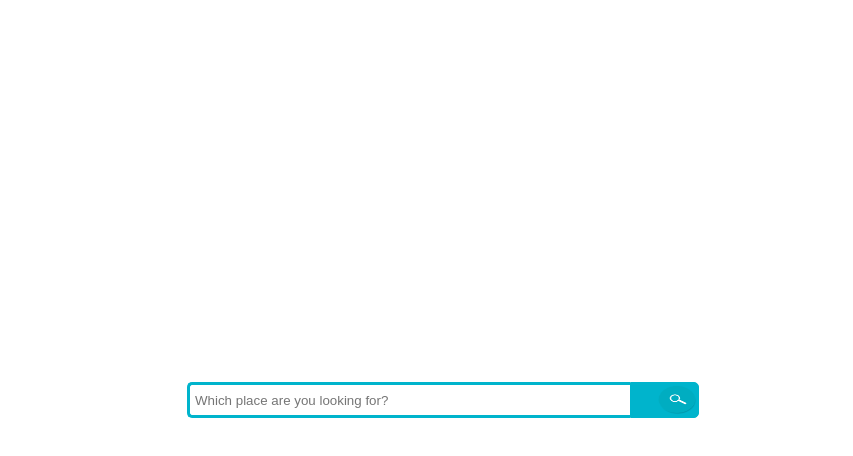
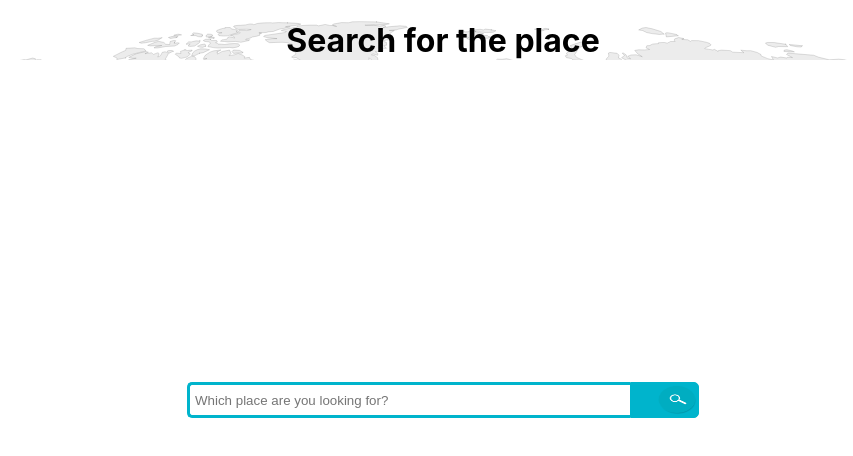
Before and after one commit to Swaroop-dev/Wheather-App, a React (Create React App) app: page / in a window 1280 px wide. Shown: the top 456 px of the page, without its empty margins (197-1050 px from the left). Built offline with nearby package versions, Linux system fonts and the light colour scheme.

Commit message:
debugging

```diff
--- a/src/App.css
+++ b/src/App.css
@@ -44,3 +44,8 @@
   width: 150%;
   height: 100%;
 }
+
+.Imgtag {
+  background-image: url(./images/map\ image.svg);
+  background-size: cover;
+}
--- a/src/App.js
+++ b/src/App.js
@@ -1,14 +1,12 @@
 import { useState } from "react";
 import "./App.css";
-import { search, searchCity } from "./Components/apiCalls";
+import { search} from "./Components/apiCalls";
 import CityComponent from "./Components/City";
 import logo from "./material-icon-2155442_960_720.png";
 
 const App = () => {
   const [data, setData] = useState([]);
   const [list, setlist] = useState([]);
-  const [City, setCity] = useState([]);
-  const [Detail, setDetail] = useState([]);
 
   const handleChange = (e) => {
     setData(e.target.value);
@@ -16,15 +14,11 @@ const App = () => {
   const handleSubmit = (dat) => {
     search(dat).then((d) => setlist(d));
   };
-  const handleCity = (i) => {
-    setCity(list[i].woeid);
-    searchCity(City).then(({ consolidated_weather }) =>
-      setDetail(consolidated_weather)
-    );
-    console.log(Detail);
-  };
+
 
   return (
+    <div className="Imgtag">
+      <h1 style={{textAlign:"center"}}>Search for the place</h1>
       <div className="wrap">
         <div className="search">
           <input
@@ -41,11 +35,10 @@ const App = () => {
         <div>
           {list !== undefined &&
             list.map((l, index) => (
-            <CityComponent name={l.title} key1={index} details={handleCity} id={l.woeid} />
+              <CityComponent name={l.title} key1={index} id={l.woeid} />
             ))}
         </div>
-      {Detail !== undefined &&
-        Detail.map((det) => <h1>{det.weather_state_name}</h1>)}
+      </div>
     </div>
   );
 };
--- a/src/Components/City.css
+++ b/src/Components/City.css
@@ -23,5 +23,6 @@
   background-color: #00b4cc;
   padding: 2px;
   outline: none;
+
   border: 1px solid #00b4cc;
 }
--- a/src/Components/City.js
+++ b/src/Components/City.js
@@ -9,7 +9,12 @@ const CityComponent = ({ name, details, key1, id }) => {
         <h3>{name}</h3>
 
         <button className="Button">
-          <Link to={`/detail/${id}`}>details</Link>
+          <Link
+            to={`/detail/${id}`}
+            style={{ textDecoration: "none", color: "white" }}
+          >
+            details{" "}
+          </Link>
         </button>
       </div>
     </div>
```
Also changed, not shown: src/images/map image.svg (added). Lines whose indentation alone changed are shown as unchanged.
